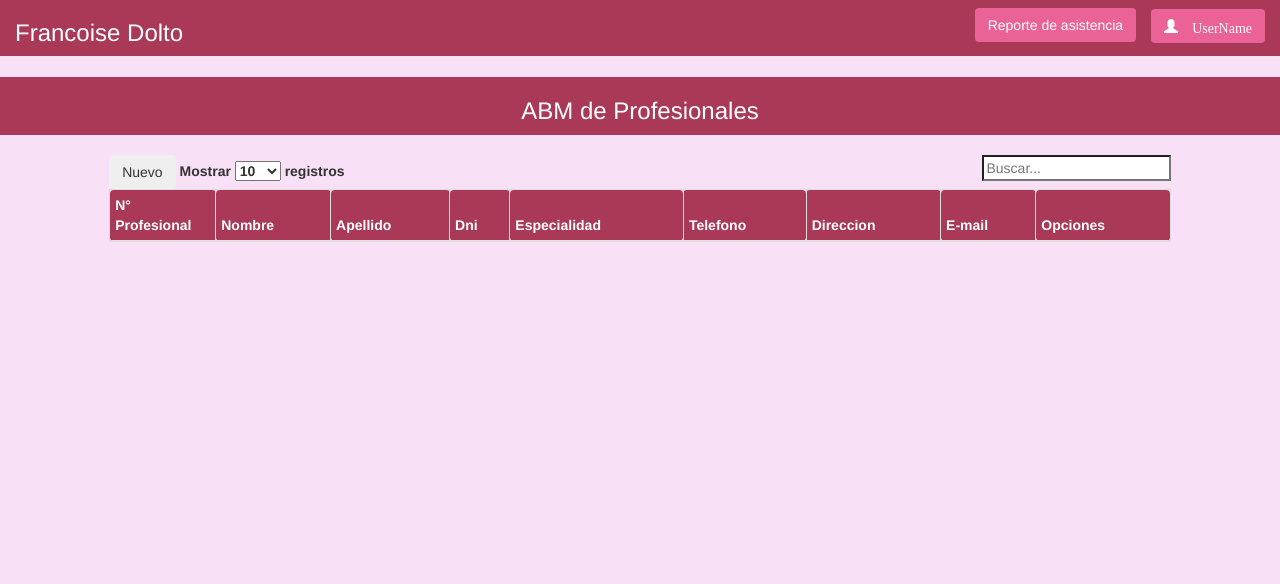
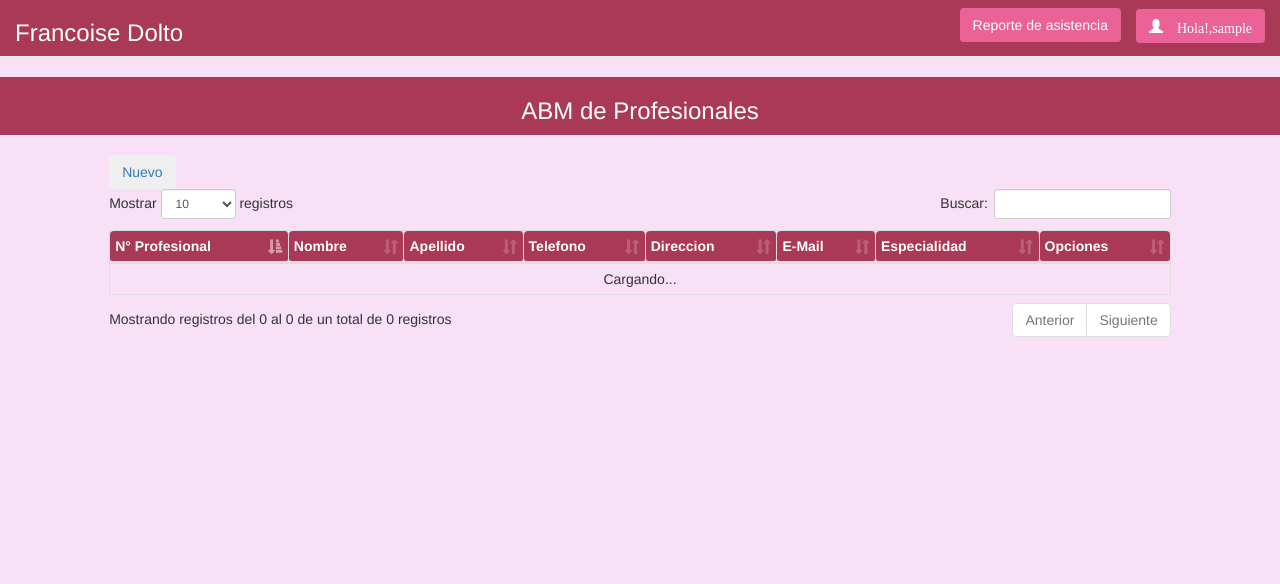
Before and after one commit to gcordova85/SGT-Sistema-Gestion-de-Turnos, a PHP site: page /mod/abmprofesionales.php in a window 1280 px wide. Shown: the top 584 px of the page. Run offline with PHP 8.4, Linux system fonts and the light colour scheme; the visitor is signed in with stand-in values (Sample User, id 1); data that the repository does not hold is empty.

Commit message:
abm de profesionales (solo listar) actualizado

```diff
--- /dev/null
+++ b/inc/getProfesionales.php
@@ -0,0 +1,19 @@
+<?php
+    include 'Conexion2.php';
+
+    $conexion = new Conexion();
+    $cnn = $conexion->getConexion();
+    $sql = "SELECT * FROM profesionales";
+    $statement = $cnn->prepare($sql);
+    $valor = $statement->execute();
+
+    if($valor){
+        while($resultado = $statement->fetch(PDO::FETCH_ASSOC)){
+            $data["data"][] = $resultado;
+        }
+        echo json_encode($data);
+    }else{
+        echo "error";
+    }
+    $statement->closeCursor();
+    $conexion = null;
--- a/mod/abmconsultorios.php
+++ b/mod/abmconsultorios.php
@@ -9,7 +9,7 @@
     <link rel="stylesheet" href="../css/bootstrap.min.css">
     <script src="../js/jquery-3.2.1.js"></script>
     <script src="../js/bootstrap.min.js"></script>
-    <script src="../js/abmConsultorio.js"></script>
+    <script src="../js/abmConsultorios.js"></script>
     <link rel="stylesheet" href="../css/styleBase.css">
     <link rel="stylesheet" type="text/css" href="../lib/DataTables/datatables.min.css"/>
     <script type="text/javascript" src="../lib/DataTables/datatables.min.js"></script>
--- a/mod/abmpacientes.php
+++ b/mod/abmpacientes.php
@@ -8,7 +8,7 @@
         <link rel="stylesheet" href="../css/bootstrap.min.css">
         <script src="../js/jquery-3.2.1.js"></script>
         <script src="../js/bootstrap.min.js"></script>
-    <script src="../js/abmPaciente.js"></script>
+        <script src="../js/abmPacientes.js"></script>
         <link rel="stylesheet" href="../css/styleBase.css">
         <link rel="stylesheet" type="text/css" href="../lib/DataTables/datatables.min.css"/>
         <script type="text/javascript" src="../lib/DataTables/datatables.min.js"></script>
@@ -19,7 +19,6 @@
             <?php
                 require_once '../inc/header.php';
             ?>
-
         </div>
         <div class="row" id="fila-encabezado">
             <div class="col-md-12 navbar">
--- a/mod/abmprofesionales.php
+++ b/mod/abmprofesionales.php
@@ -1,71 +1,50 @@
 <!DOCTYPE html>
-<html lang="en">
+<html lang="es">
     <head>
         <meta charset="UTF-8">
         <meta name="viewport" content="width=device-width, initial-scale=1.0">
-
         <meta http-equiv="X-UA-Compatible" content="ie=edge">
         <title>Consultorios Francoise Dolto</title>
-    <link rel="stylesheet" href="css/bootstrap.min.css">
-    <script src="js/jquery-3.2.1.js"></script>
-    <script src="js/bootstrap.min.js"></script>
-    <script src="js/scriptabms.js"></script>
-    <link rel="stylesheet" href="css/styleBase.css">
+        <link rel="stylesheet" href="../css/bootstrap.min.css">
+        <script src="../js/jquery-3.2.1.js"></script>
+        <script src="../js/bootstrap.min.js"></script>
+        <script src="../js/abmProfesionales.js"></script>
+        <link rel="stylesheet" href="../css/styleBase.css">
+        <link rel="stylesheet" type="text/css" href="../lib/DataTables/datatables.min.css"/>
+        <script type="text/javascript" src="../lib/DataTables/datatables.min.js"></script>
+        <link rel="stylesheet" href="../css/font-awesome.min.css">
     </head>
     <body >
         <div class="container">
-        <header>
-            <nav class="navbar navbar-default navbar-fixed-top">
-                <div class="col-xs-4">
-                    <h3 "navbar-text">Francoise Dolto</h3>
+            <?php
+                require_once '../inc/header.php';
+            ?>
         </div>
-                   <div class="dropdown pull-right">
-                       <button class="btn btn-barra navbar-btn dropdown-toggle glyphicon glyphicon-user" type="button" data-toggle="dropdown"> UserName</button>
-                       <ul class="dropdown-menu">
-                          <li><a href="#">Salir</a></li>
-                      </ul>
-                   </div>
-                <div class="pull-right">
-                    <button class="btn btn-barra navbar-btn "> Reporte de asistencia</button>
-                </div>
-             </nav>
-        </header>
-    </div>
-    <div class="row">
+        <div class="row" id="fila-encabezado">
             <div class="col-md-12 navbar">
                 <h3 class="text-center">ABM de Profesionales</h3>
             </div>
         </div>
-    <div class="row">
+        <div class="row" id="fila-botones">
             <div class="col-md-1"></div>
             <div class="col-md-8 offset-md-1">
-            <button type="button" id="botonNuevo" class="btn btn-abm" data-toggle="modal" data-target="#modalAbmProfesionales">Nuevo</button>
-            <label>Mostrar <select class="inline-form">
-                <option value="10">10</option>
-                <option value="25">25</option>
-                <option value="50">50</option>
-                <option value="100">100</option>
-            </select> registros</label>
-        </div>
-        <div class="col-md-1">
-            <input type="search" class="inline-form" placeholder="Buscar...">
+                <button type="button" id="botonNuevo" class="btn btn-abm"><a href="personaPaciente.php">Nuevo</a> </button>
             </div>
         </div>
-    <div class="row">
+        <div class="row" id="fila-tabla">
             <div class="col-md-1"></div>
             <div class="col-md-10 offset-md-1">
                 <div class="table-responsive">
                     <table id="tablaProfesionales" class="table table-bordered table-condensed">
                         <thead>
                             <tr>
-                            <th class="navbar" width=10%>N° Profesional</th>
+                                <th class="navbar">N° Profesional</th>
                                 <th class="navbar">Nombre</th>
                                 <th class="navbar">Apellido</th>
-                            <th class="navbar">Dni</th>
-                            <th class="navbar">Especialidad</th>
                                 <th class="navbar">Telefono</th>
                                 <th class="navbar">Direccion</th>
-                            <th class="navbar">E-mail</th>
+                                <th class="navbar">E-Mail</th>
+                                <th class="navbar">Especialidad</th>
                                 <th class="navbar">Opciones</th>
                             </tr>
                         </thead>
@@ -73,68 +52,9 @@
                 </div>
             </div>
         </div>
-    <div id="modalAbmProfesionales" class="modal fade">
-        <div class="modal-dialog">
-            <form method="post" id="user_form" enctype="multipart/form-data">
-                <div class="modal-content">
-                    <div class="modal-header navbar">
-                        <button type="button" class="close" data-dismiss="modal">&times;</button>
-                        <h4 class="modal-title">Agregar Profesional</h4>
-                    </div>
-                    <div class="modal-body">
-                        <div id="div-nProfesional" class="form-group">
-                            <label for="nProfesional" class="control-label col-form-label">N° Profesional:</label>
-                            <input type="number" name="nProfesional" id="nProfesional" class="form-control">
-                        </div>
-                        <div id="div-nombreProfesional" class="form-group">
-                            <label for="nombreProfesional" class="control-label col-form-label">Nombre:</label>
-                            <input type="text" name="nombreProfesional" id="nombreProfesional" class="form-control">
-                        </div>
-                        <div id="div-apellidoProfesional" class="form-group">
-                            <label for="apellidoProfesional" class="control-label col-form-label">Apellido:</label>
-                            <input type="text" name="apellidoProfesional" id="apellidoProfesional" class="form-control">
-                        </div>
-                        <div id="div-numeroDni" class="form-group">
-                            <label for="numeroDni" class="control-label col-form-label">Dni:</label>
-                            <input type="number" name="numeroDni" id="numeroDni" class="form-control">
-                        </div>
-                        <div id="div-selEspecialidad" class="form-group">
-                            <label for="selEspecialidad" class="control-label col-form-label">Especialidad:</label>
-                            <select name="selEspecialidad" id="selEspecialidad" placeholder="Seleccione especialidad" class="form-control">
-                                    <option>Psicologo</option>
-                                    <option>Psicopedagogo</option>
-                                    <option>Enfermero</option>
-                            </select>
-                        </div>
-                        <div id="div-telefonoProfesional" class="form-group">
-                            <label for="telefonoProfesional" class="control-label col-form-label">Telefono:</label>
-                            <input type="number" name="telefonoProfesional" id="telefonoProfesional" class="form-control">
-                        </div>
-                        <div id="div-direccionProfesional" class="form-group">
-                            <label for="direccionProfesional" class="control-label col-form-label">Direccion:</label>
-                            <input type="text" name="direccionProfesional" id="direccionProfesional" class="form-control">
-                        </div>
-                        <div id="div-emailProfesional" class="form-group">
-                            <label for="emailProfesional" class="control-label col-form-label">Email:</label>
-                            <input type="email" name="emailProfesional" id="emailProfesional" class="form-control">
-                        </div>
 
-                    </div>
-                    <div class="modal-footer">
-                            <input type="button" name="agregarNuevoProfesional" id="agregarNuevoProfesional" class="btn btn-abm" value="Agregar" />
-                            <button type="button" class="btn btn-default" data-dismiss="modal">Cancelar</button>
-                    </div>
-                </div>
-            </form>
-        </div>
-    </div>
-
-
-
-    <footer>
-            <div class="container text-right">
-              <h5>Centro terapéutico Francoise Dolto</h5>
-            </div>
-    </footer>
+        <?php
+            require_once '../inc/footer.php';
+        ?>
     </body>
 </html>
```
Also changed, not shown: js/abmProfesionales.js (added, +63 -0 lines), js/abmConsultorios.js (renamed from js/abmConsultorio.js), js/abmPacientes.js (renamed from js/abmPaciente.js). Lines whose indentation alone changed are shown as unchanged.
